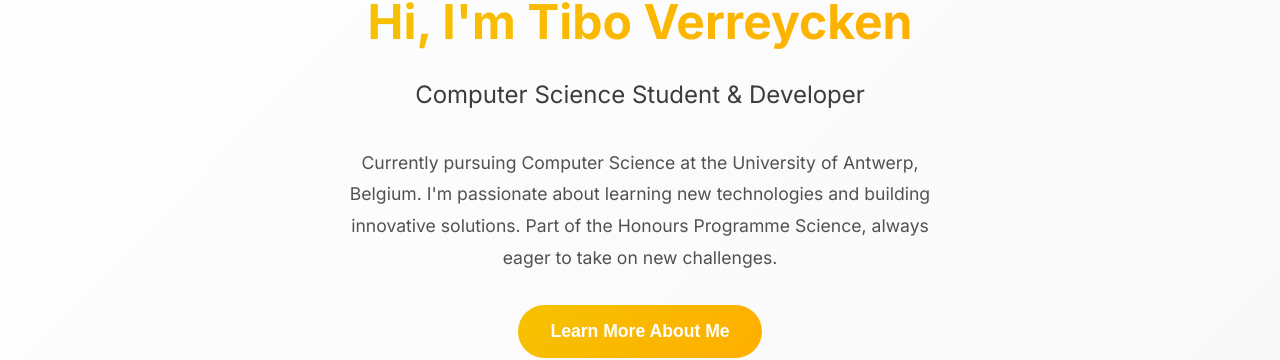
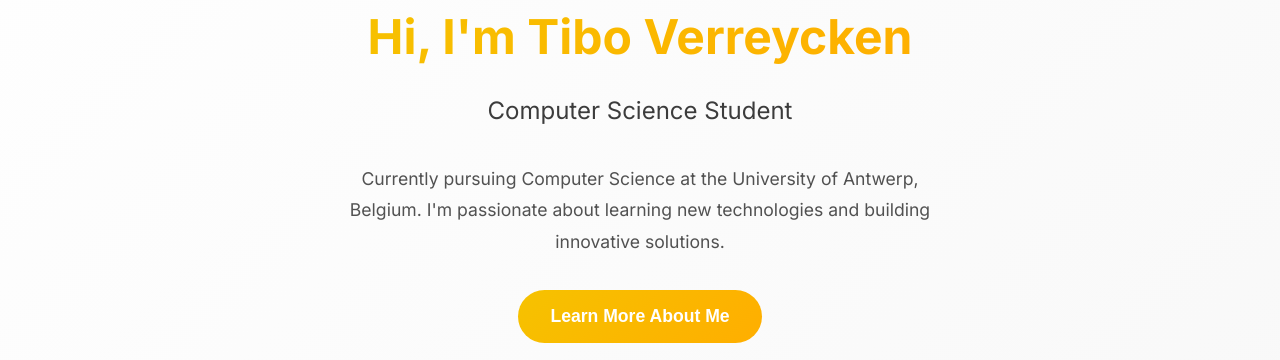
Before and after one commit to klanting/Personal-2024-Summer-Resume, a React (Vite) app: page / in a window 1280 px wide. Shown: the part 345-705 px from the top of the page. Built offline with nearby package versions, Linux system fonts and the light colour scheme; no server answers.

Commit message:
Fix: update data

```diff
--- a/src/assets/education.json
+++ b/src/assets/education.json
@@ -47,7 +47,7 @@
     "institute": "UA",
     "status": {
       "tag":  "in progress",
-      "additional": "Will start in september 2025"
+      "additional": ""
     },
     "additional": "I am currently participating in the master degree Computer Science: Data Science and Artificial Intelligence at the University of Antwerp."
 
--- a/src/components/Hero.jsx
+++ b/src/components/Hero.jsx
@@ -174,13 +174,12 @@
                 </Greeting>
 
                 <Subtitle theme={theme}>
-                    Computer Science Student & Developer
+                    Computer Science Student
                 </Subtitle>
 
                 <Description theme={theme}>
                     Currently pursuing Computer Science at the University of Antwerp, Belgium.
                     I'm passionate about learning new technologies and building innovative solutions.
-                    Part of the Honours Programme Science, always eager to take on new challenges.
                 </Description>
 
                 <CTAButton theme={theme} onClick={scrollToAbout}>
```
